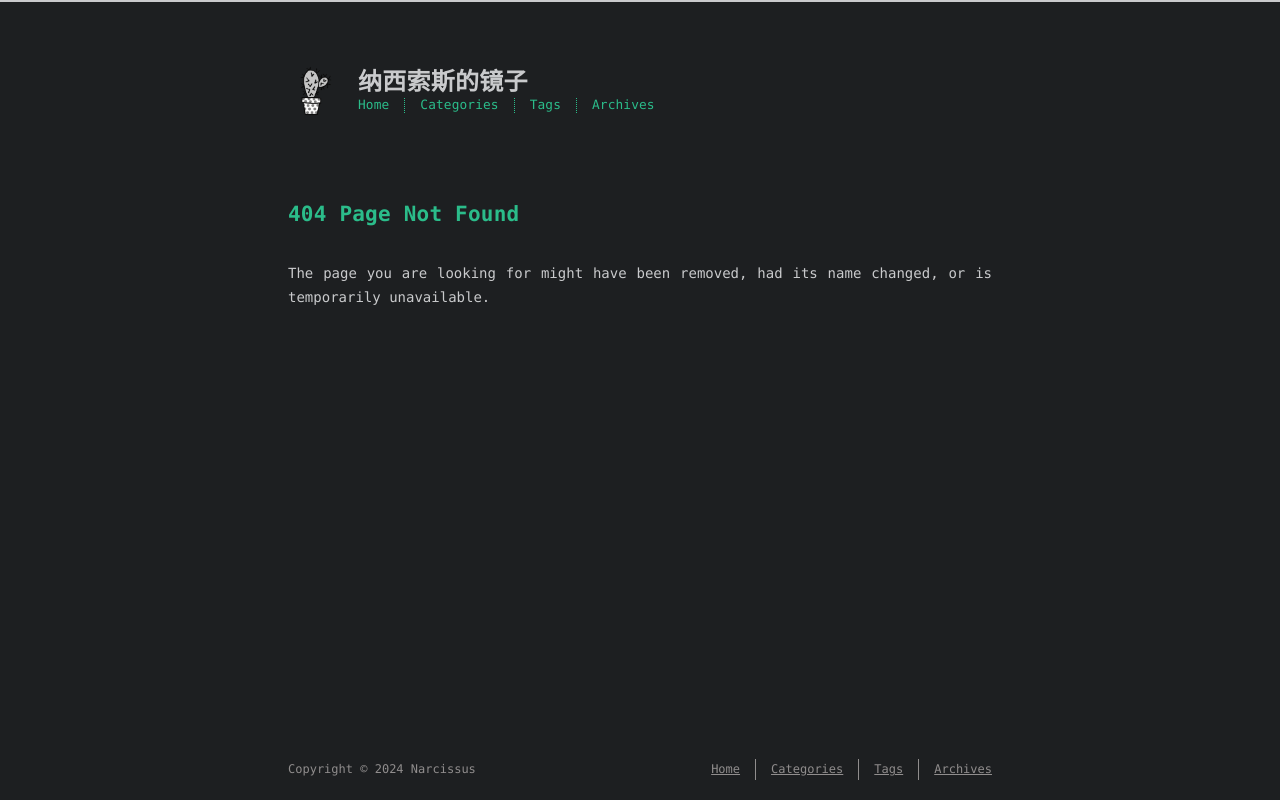
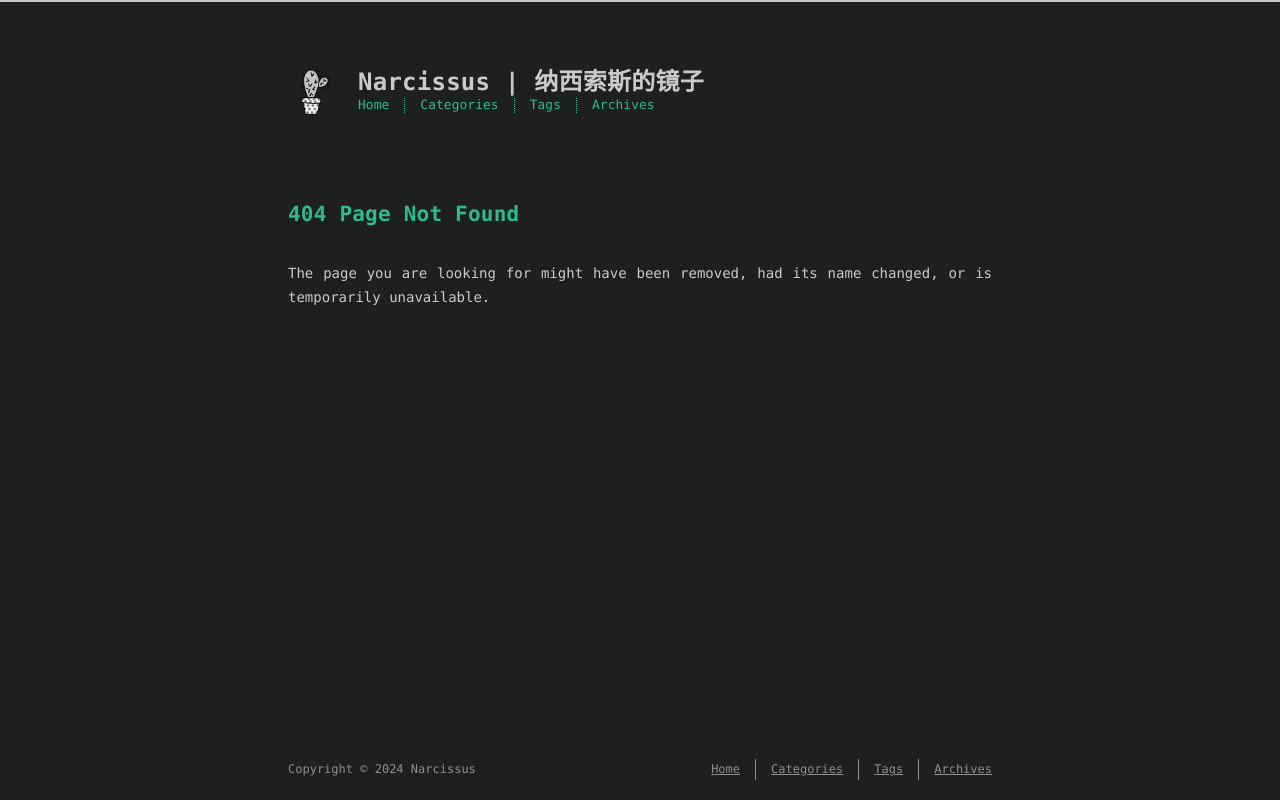
Before and after one commit to damsonplum/damsonplum.github.io, a plain HTML site: page 404.html in a window 1280 px wide. Drawn offline with nearby package versions, Linux system fonts and the light colour scheme; a web font is replaced by a local one.

Commit message:
Site updated: 2024-01-07 19:34:33

```diff
--- a/404.html
+++ b/404.html
@@ -7,9 +7,9 @@
     <meta name="HandheldFriendly" content="True">
     <meta name="viewport" content="width=device-width, initial-scale=1, maximum-scale=5" />
     <meta property="og:type" content="website">
-<meta property="og:title" content="纳西索斯的镜子">
+<meta property="og:title" content="Narcissus | 纳西索斯的镜子">
 <meta property="og:url" content="https://example.com/404.html">
-<meta property="og:site_name" content="纳西索斯的镜子">
+<meta property="og:site_name" content="Narcissus | 纳西索斯的镜子">
 <meta property="og:locale" content="zh_CN">
 <meta property="article:author" content="Narcissus">
 <meta name="twitter:card" content="summary">
@@ -32,7 +32,7 @@
 
 
     <!-- title -->
-    <title>纳西索斯的镜子</title>
+    <title>Narcissus | 纳西索斯的镜子</title>
     <!-- async scripts -->
     <!-- Google Analytics -->
 
@@ -65,7 +65,7 @@
 
 
     <div id="title">
-      <h1 class="p-name">纳西索斯的镜子</h1>
+      <h1 class="p-name">Narcissus | 纳西索斯的镜子</h1>
     </div>
   </a>
   <div id="nav">
```
Also changed, not shown: 2023/12/30/hello-world/index.html (+1 -1 lines), archives/2023/12/index.html (+3 -3 lines), archives/2023/index.html (+3 -3 lines), archives/index.html (+3 -3 lines), index.html (+4 -4 lines).
